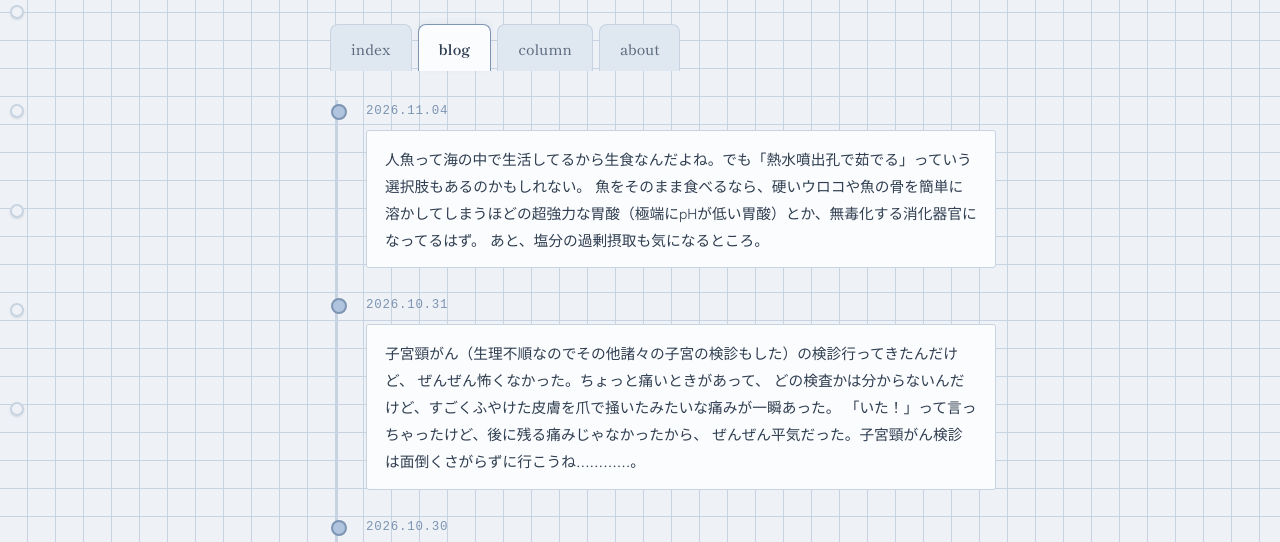
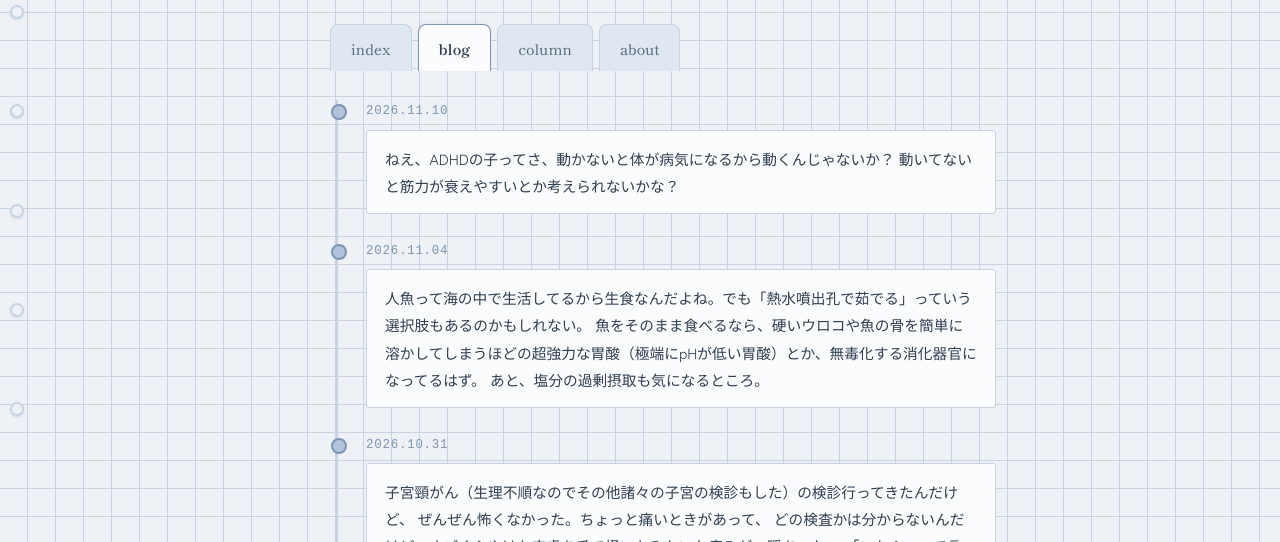
Before and after one commit to Azaleacreativeroom888/fan-medicalscience, a plain HTML site: page blog.html in a window 1280 px wide. Shown: the part 239-781 px from the top of the page. Drawn offline with Linux system fonts and the light colour scheme; a web font is replaced by a local one.

Commit message:
Update blog.html

```diff
--- a/blog.html
+++ b/blog.html
@@ -254,6 +254,12 @@
   <div class="log" id="log">
 
     <div class="entry">
+      <div class="date">2026.11.10</div>
+      <div class="body"><p>ねえ、ADHDの子ってさ、動かないと体が病気になるから動くんじゃないか？
+      動いてないと筋力が衰えやすいとか考えられないかな？</p></div>
+    </div>
+
+    <div class="entry">
       <div class="date">2026.11.04</div>
       <div class="body"><p>人魚って海の中で生活してるから生食なんだよね。でも「熱水噴出孔で茹でる」っていう選択肢もあるのかもしれない。
       魚をそのまま食べるなら、硬いウロコや魚の骨を簡単に溶かしてしまうほどの超強力な胃酸（極端にpHが低い胃酸）とか、無毒化する消化器官になってるはず。
```
